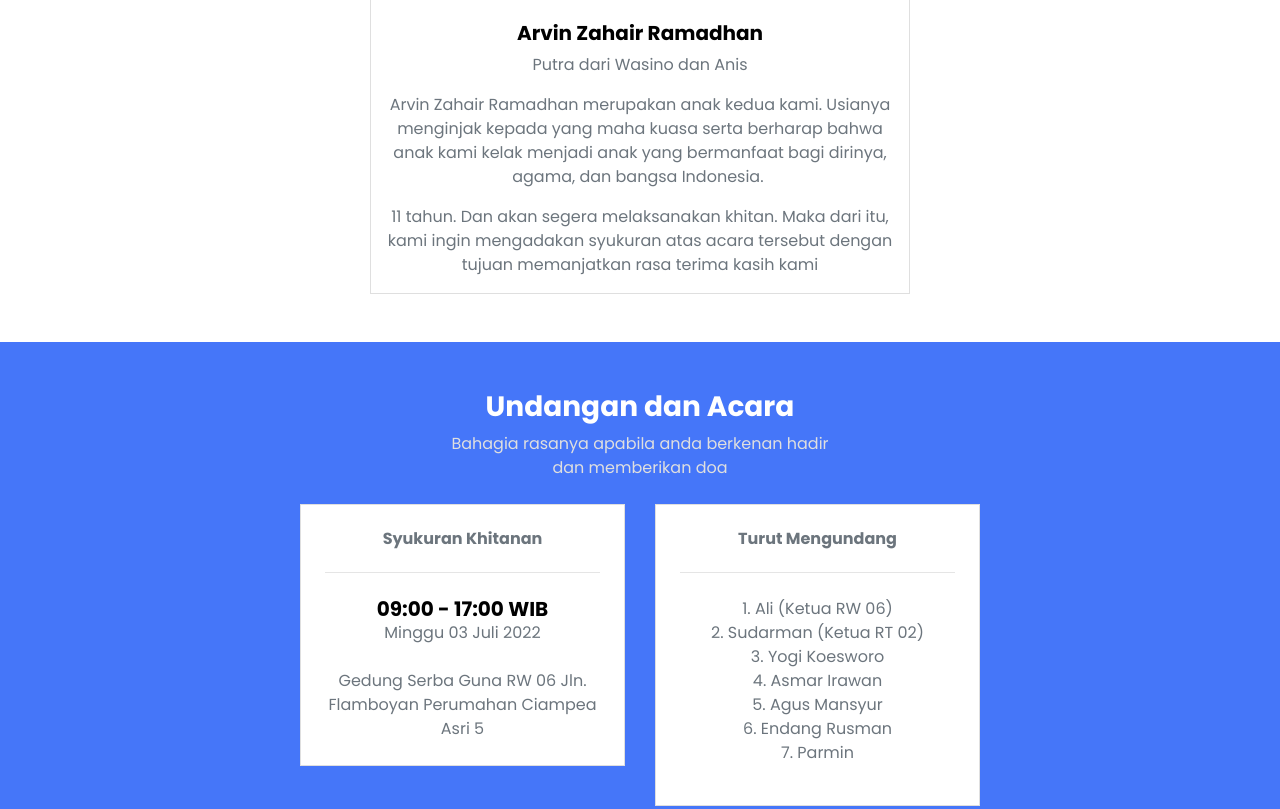
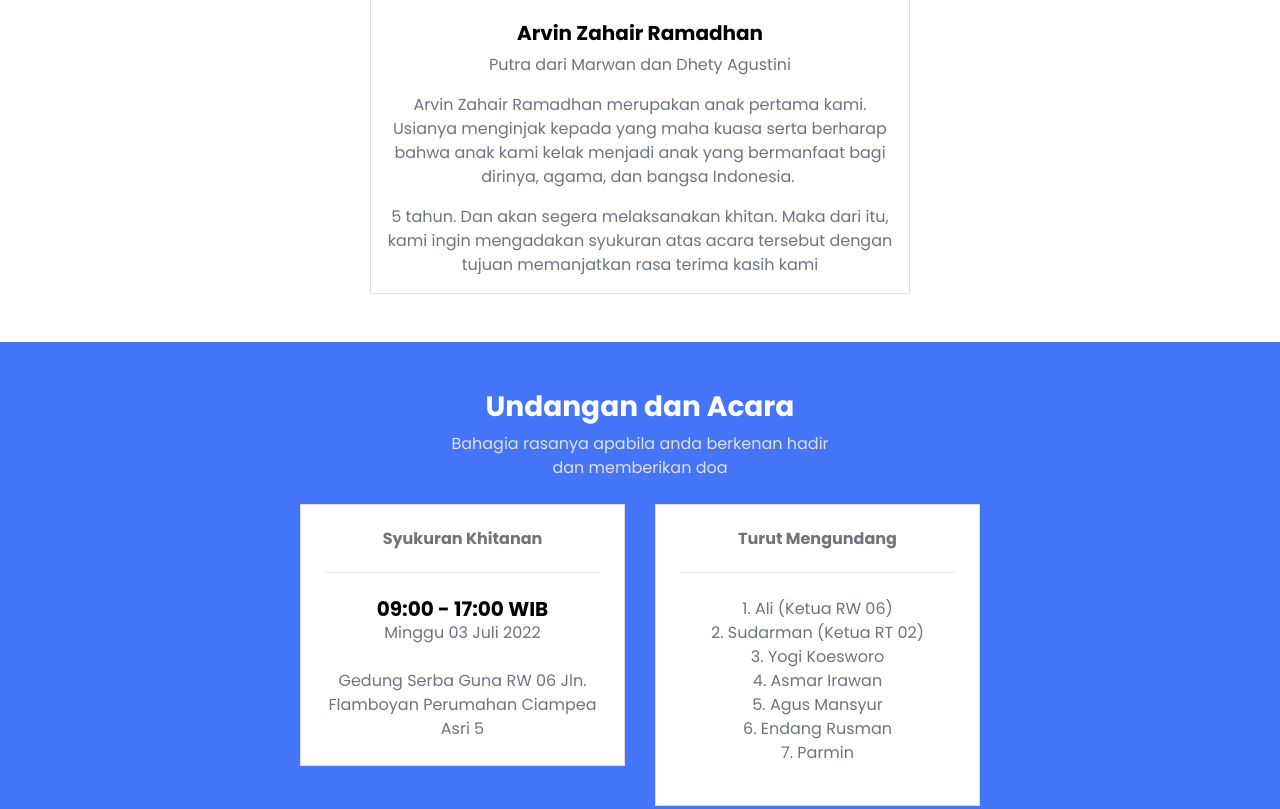
Before and after one commit to toniyansyah4/arvin-zahair-ramadhan, a plain HTML site: page index.html in a window 1280 px wide. Shown: the part 1494-2303 px from the top of the page. Drawn offline with Linux system fonts and the light colour scheme.

Commit message:
typo fix

```diff
--- a/index.html
+++ b/index.html
@@ -119,8 +119,8 @@
                             <img src="img/3.jpeg" class="img-fluid w-50 rounded-circle">
                         </div>
                         <h5 class="text-black mt-4">Arvin Zahair Ramadhan</h5>
-                        <p>Putra dari Wasino dan Anis</p>
-                        <p>Arvin Zahair Ramadhan merupakan anak kedua kami. Usianya menginjak kepada yang maha kuasa serta berharap bahwa anak kami kelak menjadi anak yang bermanfaat bagi dirinya, agama, dan bangsa Indonesia.&nbsp;</p> 11 tahun. Dan akan
+                        <p>Putra dari Marwan dan Dhety Agustini</p>
+                        <p>Arvin Zahair Ramadhan merupakan anak pertama kami. Usianya menginjak kepada yang maha kuasa serta berharap bahwa anak kami kelak menjadi anak yang bermanfaat bagi dirinya, agama, dan bangsa Indonesia.&nbsp;</p> 5 tahun. Dan akan
                         segera melaksanakan khitan. Maka dari itu, kami ingin mengadakan syukuran atas acara tersebut dengan tujuan memanjatkan rasa terima kasih kami
 
                     </div>
@@ -299,7 +299,7 @@
 
                     <p>Terima kasih,</p>
 
-                    <p>~ Niswa &amp; Family</p>
+                    <p>~ Marwan &amp; Family</p>
                 </p>
             </div>
         </div>
```
